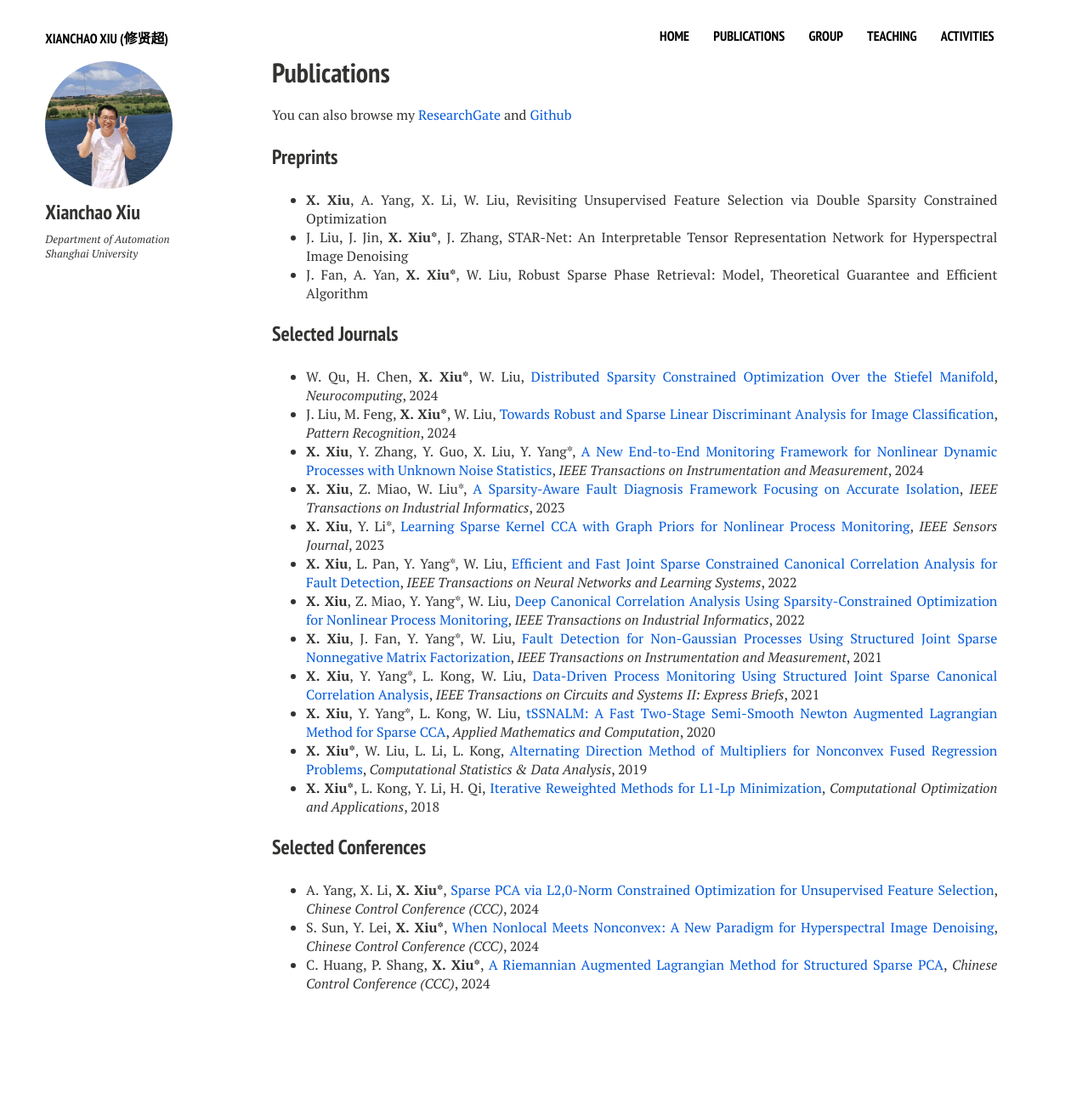
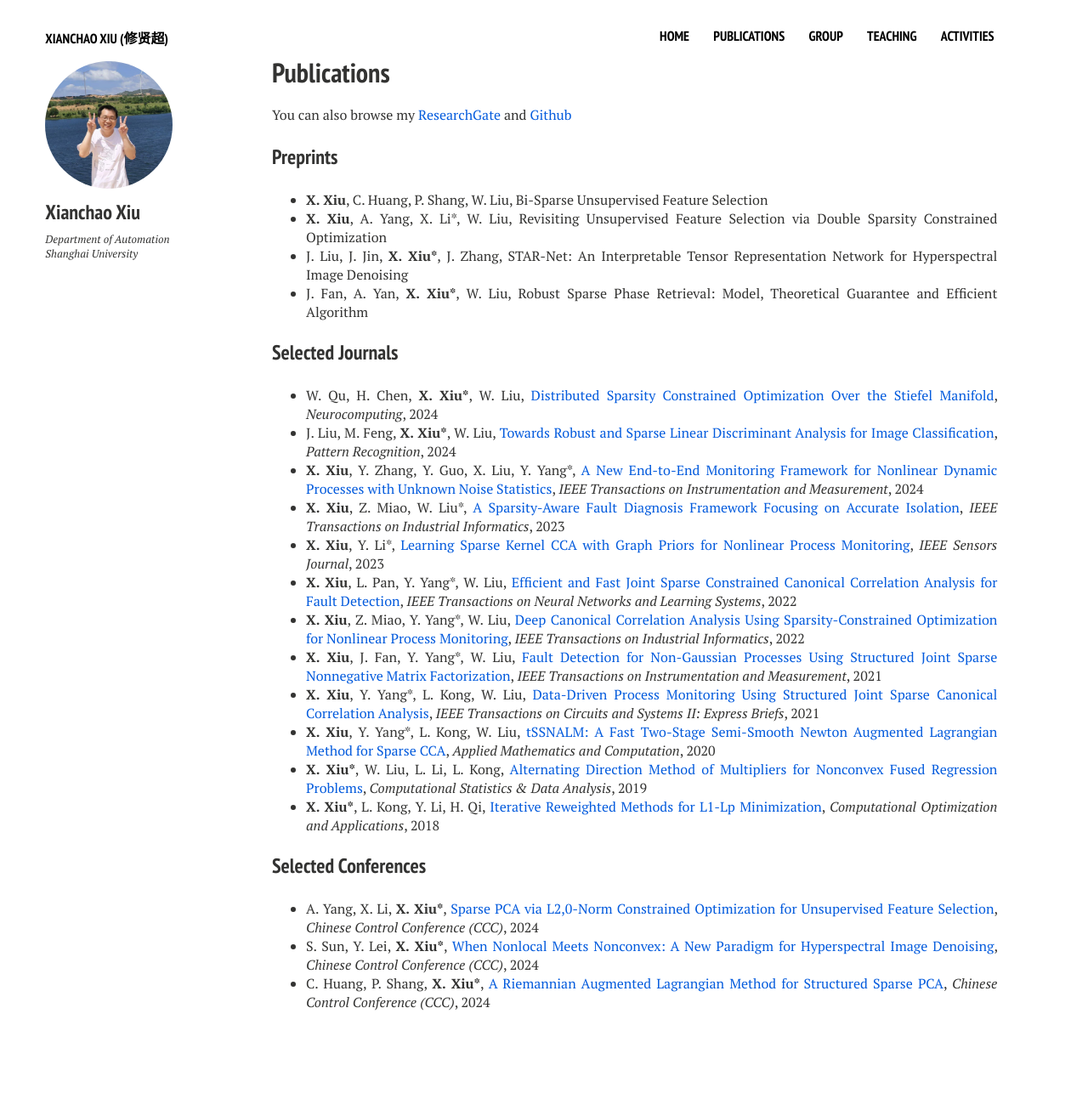
Before and after one commit to xianchaoxiu/xianchaoxiu.github.io, a Jekyll site: the page built from publications/index.md, in a window 1280 px wide. Shown: the whole page at 85% size. Built offline with Jekyll 4.4.1, drawn with Linux system fonts in a browser that asks for light colours; nearby versions of some CDN libraries; before the commit the page ends 1264 px from its top, so only the background shows below that.

Commit message:
Update index.md

```diff
--- a/publications/index.md
+++ b/publications/index.md
@@ -11,8 +11,8 @@ share: false
 You can also browse my <a href="https://www.researchgate.net/profile/Xianchao-Xiu" class="textlink" target="_blank">ResearchGate</a> and <a href="https://github.com/xianchaoxiu" class="textlink" target="_blank">Github</a>
 
 ### Preprints
-
-* <b>X. Xiu</b>, A. Yang, X. Li, W. Liu, Revisiting Unsupervised Feature Selection via Double Sparsity Constrained Optimization <br>
+* <b>X. Xiu</b>, C. Huang, P. Shang, W. Liu, Bi-Sparse Unsupervised Feature Selection <br>
+* <b>X. Xiu</b>, A. Yang, X. Li*, W. Liu, Revisiting Unsupervised Feature Selection via Double Sparsity Constrained Optimization <br>
 * J. Liu, J. Jin, <b>X. Xiu*</b>, J. Zhang, STAR-Net: An Interpretable Tensor Representation Network for Hyperspectral Image Denoising <br>
 * J. Fan, A. Yan, <b>X. Xiu*</b>, W. Liu, Robust Sparse Phase Retrieval: Model, Theoretical Guarantee and Efficient Algorithm  <br>
 
```
